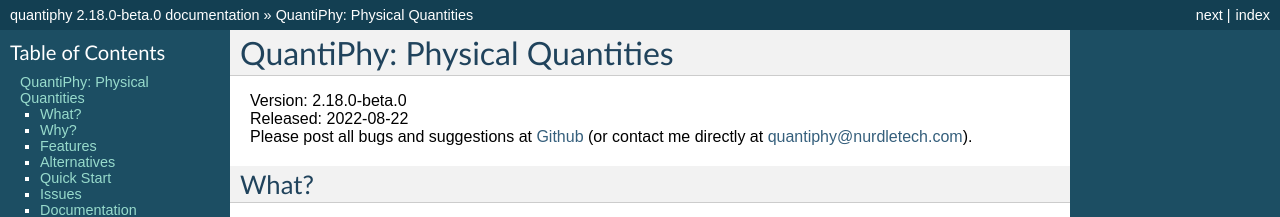
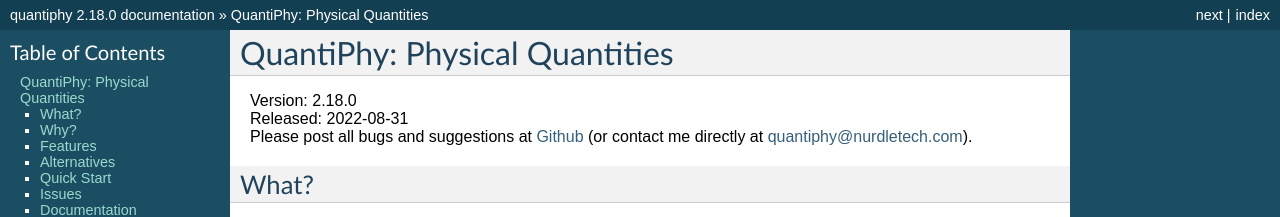
Before and after one commit to KenKundert/quantiphy, a Sphinx documentation site: the page built from doc/index.rst, in a window 1280 px wide and 900 px high. Shown: the top 217 px of the window. Built offline with Sphinx 7.4.7, drawn with Linux system fonts in a browser that asks for light colours; some of the changed text lies outside the part shown.

Commit message:
bump version to 2.18.0

```diff
--- a/README.rst
+++ b/README.rst
@@ -21,8 +21,8 @@
 
 
 | Author: Ken Kundert
-| Version: 2.18.0-beta.0
-| Released: 2022-08-22
+| Version: 2.18.0
+| Released: 2022-08-31
 |
 
 
--- a/doc/conf.py
+++ b/doc/conf.py
@@ -57,7 +57,7 @@
 # built documents.
 #
 # The full version, including alpha/beta/rc tags.
-release = '2.18.0-beta.0'
+release = '2.18.0'
 # The short X.Y version.
 version = '.'.join(release.split('.')[0:2])
 
--- a/doc/index.rst
+++ b/doc/index.rst
@@ -10,8 +10,8 @@
 QuantiPhy: Physical Quantities
 ==============================
 
-| Version: 2.18.0-beta.0
-| Released: 2022-08-22
+| Version: 2.18.0
+| Released: 2022-08-31
 | Please post all bugs and suggestions at
   `Github <https://github.com/KenKundert/quantiphy/issues>`_
   (or contact me directly at
--- a/doc/releases.rst
+++ b/doc/releases.rst
@@ -5,8 +5,8 @@
 
 Latest development release
 --------------------------
-| Version: 2.18.0-beta.0
-| Released: 2022-08-22
+| Version: 2.18.0
+| Released: 2022-08-31
 
 
 2.18 (2022-08-31)
--- a/quantiphy.py
+++ b/quantiphy.py
@@ -363,8 +363,8 @@
 
 
 # Globals {{{1
-__version__ = '2.18.0-beta.0'
-__released__ = '2022-08-22'
+__version__ = '2.18.0'
+__released__ = '2022-08-31'
 __all__ = '''
     QuantiPhyError
     ExpectedQuantity
--- a/setup.py
+++ b/setup.py
@@ -11,7 +11,7 @@
 
 setup(
     name = 'quantiphy',
-    version = '2.18.0-beta.0',
+    version = '2.18.0',
     description = 'physical quantities (numbers with units)',
     long_description = readme,
     long_description_content_type = 'text/x-rst',
```
Also changed, not shown: 1 other file.
